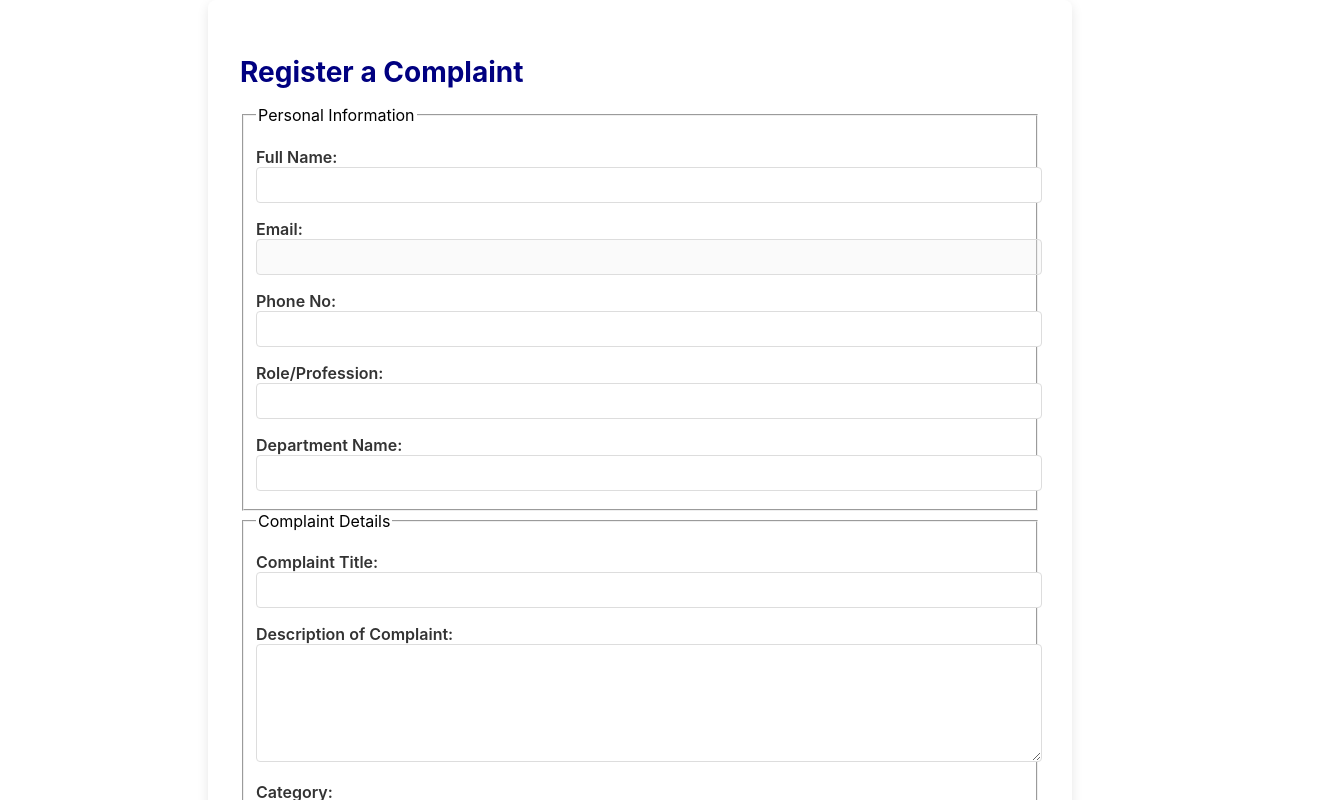
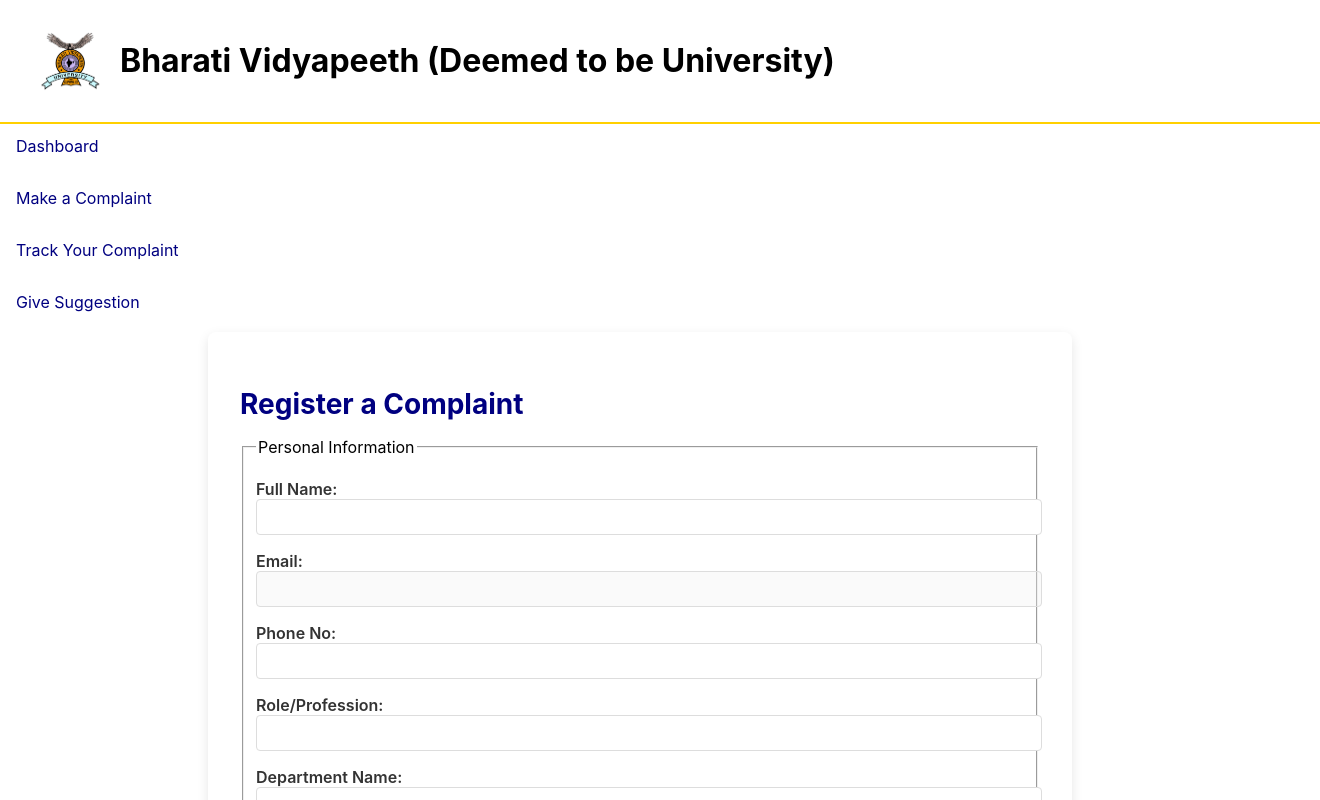
Before and after one commit to RupeshRao17/ComplaintsAndSuggestionsPortal, a React (Create React App) app: page /register-complaint in a window 1280 px wide. Shown: the top 800 px of the page, 1320 px wide, since content can reach past the window. Built offline with nearby package versions, Linux system fonts and the light colour scheme; no server answers.

Commit message:
ui changes in make a complaint and modal for alerts

```diff
--- a/src/components/RegisterComplaint.js
+++ b/src/components/RegisterComplaint.js
@@ -1,13 +1,15 @@
-import React, { useState } from 'react';
-import { useNavigate } from 'react-router-dom';
+import React, { useState, useEffect } from 'react';
+import { useNavigate, Link } from 'react-router-dom';
 import './RegisterComplaint.css';
 import { auth, db } from '../firebaseConfig';
 import { addDoc, collection } from 'firebase/firestore';
+import collegeLogo from './logo_campus.png'; // Logo path
+import Modal from './Modal'; // Import the Modal component
 
 const RegisterComplaint = () => {
   const navigate = useNavigate();
   const [fullName, setFullName] = useState('');
-  const [email, setEmail] = useState(auth.currentUser ? auth.currentUser.email : '');
+  const [email, setEmail] = useState('');
   const [phone, setPhone] = useState('');
   const [role, setRole] = useState('');
   const [department, setDepartment] = useState('');
@@ -16,20 +18,32 @@
   const [category, setCategory] = useState('');
   const [agreement, setAgreement] = useState(false);
   const [loading, setLoading] = useState(false);
+  const [modalMessage, setModalMessage] = useState('');
+  const [showModal, setShowModal] = useState(false);
+  const [isUserLoaded, setIsUserLoaded] = useState(false);
 
-  // Handle form submission
+  // Fetch user email with an auth state listener
+  useEffect(() => {
+    const unsubscribe = auth.onAuthStateChanged((user) => {
+      if (user) {
+        setEmail(user.email);
+      }
+      setIsUserLoaded(true); // Set to true after user state is determined
+    });
+
+    return () => unsubscribe(); // Cleanup the listener on component unmount
+  }, []);
+
   const handleSubmit = async (e) => {
     e.preventDefault();
-
     if (!agreement) {
-      alert("Please agree to the privacy policy.");
+      setModalMessage("Please agree to the privacy policy.");
+      setShowModal(true);
       return;
     }
 
     setLoading(true);
-
     try {
-      // Add complaint to Firestore
       await addDoc(collection(db, 'complaints'), {
         userId: auth.currentUser.uid,
         fullName,
@@ -43,19 +57,45 @@
         status: 'Pending',
         createdAt: new Date(),
       });
-
-      alert("Complaint registered successfully!");
-      navigate('/dashboard'); // Redirect to dashboard after submission
+      setModalMessage("Complaint registered successfully!");
+      setShowModal(true);
+      setTimeout(() => navigate('/dashboard'), 1500); // Redirect after 1.5 seconds
     } catch (error) {
       console.error("Error submitting complaint:", error);
-      alert("There was an issue submitting your complaint.");
+      setModalMessage("There was an issue submitting your complaint.");
+      setShowModal(true);
     } finally {
       setLoading(false);
     }
   };
 
+  const closeModal = () => {
+    setShowModal(false);
+  };
+
+  if (!isUserLoaded) {
+    // Render loading spinner or message until user data is ready
+    return <div>Loading...</div>;
+  }
+
   return (
-    <div className="register-complaint-container">
+    <div className="register-complaint-page">
+      {/* Header */}
+      <header className="header">
+        <img src={collegeLogo} alt="College Logo" className="logo" />
+        <h1>Bharati Vidyapeeth (Deemed to be University)</h1>
+      </header>
+
+      {/* Sidebar Navigation */}
+      <aside className="sidebar">
+        <Link to="/dashboard" className="nav-link">Dashboard</Link>
+        <Link to="/register-complaint" className="nav-link active">Make a Complaint</Link>
+        <Link to="#track-complaint" className="nav-link">Track Your Complaint</Link>
+        <Link to="#suggestions" className="nav-link">Give Suggestion</Link>
+      </aside>
+
+      {/* Main Content */}
+      <main className="register-complaint-container">
         <h2>Register a Complaint</h2>
         <form onSubmit={handleSubmit} className="complaint-form">
           <fieldset>
@@ -140,7 +180,7 @@
             </label>
           </fieldset>
 
-        <label>
+          <label className="agreement-label">
             <input
               type="checkbox"
               checked={agreement}
@@ -153,6 +193,12 @@
             {loading ? "Submitting..." : "Submit Complaint"}
           </button>
         </form>
+
+        {/* Modal for Error/Success Messages */}
+        {showModal && (
+          <Modal message={modalMessage} onClose={closeModal} />
+        )}
+      </main>
     </div>
   );
 };
```
Also changed, not shown: src/components/RegisterComplaint.css (indentation only), src/components/car.jpg (deleted). Lines whose indentation alone changed are shown as unchanged.
